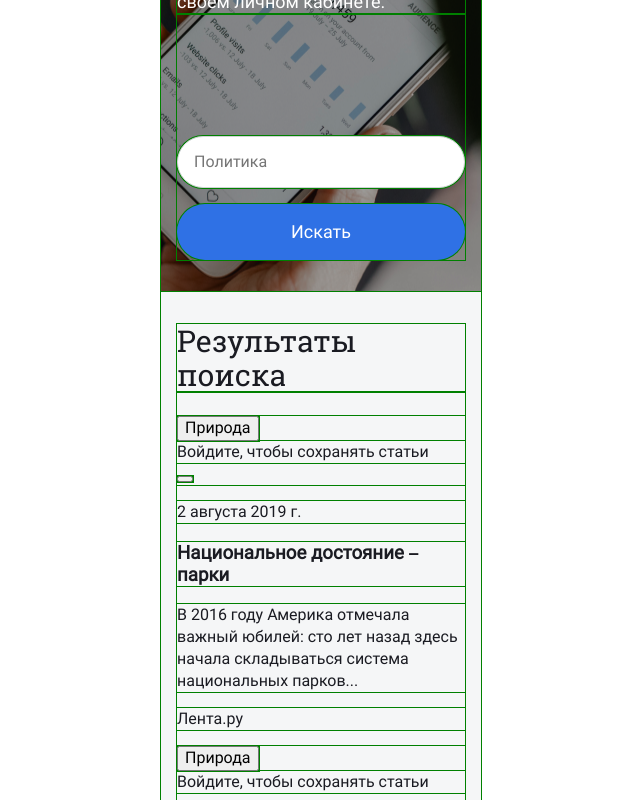
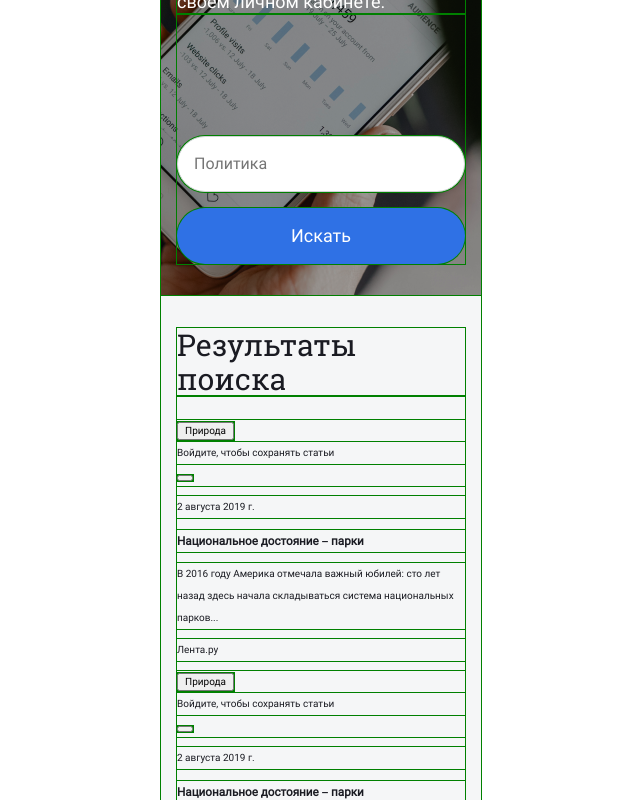
Before and after one commit to VitalyTikhonov/News_Explorer_Frontend, a website built with webpack: page src/index.html in a window 1280 px wide. Shown: the part 240-1040 px from the top of the page, without its empty margins (319-959 px from the left). Built offline with nearby package versions, Linux system fonts and the light colour scheme; files whose address does not match are found by name.

Commit message:
F014 Switching from html-rem to root-em Removed rems, moved the base font from html to root

```diff
--- a/src/blocks/article-block/__card-container/article-block__card-container.css
+++ b/src/blocks/article-block/__card-container/article-block__card-container.css
@@ -1,3 +1,3 @@
 .article-block__card-container {
-  padding-top: 2.4rem;
+  padding-top: 24px;
 }
--- a/src/blocks/article-block/article-block.css
+++ b/src/blocks/article-block/article-block.css
@@ -3,7 +3,7 @@
 @import url(./__button/article-block__button.css);
 
 .article-block {
-  padding-top: 3.2rem;
-  padding-bottom: 3.2rem;
+  padding-top: 32px;
+  padding-bottom: 32px;
   background: #F5F6F7;
 }
--- a/src/blocks/header/header.css
+++ b/src/blocks/header/header.css
@@ -7,8 +7,8 @@
   z-index: 1;
   display: flex;
   justify-content: space-between;
-  padding-top: 1.6rem;
-  padding-bottom: 1.6rem;
+  padding-top: 16px;
+  padding-bottom: 16px;
   color: #FFFFFF;
   box-shadow: inset 0px -1px 0px rgba(255, 255, 255, 0.2);
 }
--- a/src/blocks/html/html.css
+++ /dev/null
@@ -1,3 +0,0 @@
-.html {
-  font-size: 10px;
-}
--- a/src/blocks/news-search-form/__bar/news-search-form__bar.css
+++ b/src/blocks/news-search-form/__bar/news-search-form__bar.css
@@ -1,9 +1,14 @@
 .news-search-form__bar {
-  padding: 1.6rem;
+  padding: 16px;
   background: #FFFFFF;
   border: 1px solid #D1D2D6;
   box-sizing: border-box;
   backdrop-filter: blur(100px);
   border-radius: 100px;
   color: #B6BCBF;
+  font-family: Roboto;
+  font-style: normal;
+  font-weight: normal;
+  font-size: 16px;
+  line-height: 22px;
 }
--- a/src/blocks/news-search-form/__button/news-search-form__button.css
+++ b/src/blocks/news-search-form/__button/news-search-form__button.css
@@ -1,7 +1,7 @@
 .news-search-form__button {
-  margin-top: 1.6rem;
-  padding-top: 1.6rem;
-  padding-bottom: 1.6rem;
+  margin-top: 16px;
+  padding-top: 16px;
+  padding-bottom: 16px;
   background: #2F71E5;
   border: none;
   /* box-shadow: 0px 5px 15px rgba(14, 26, 57, 0.2); */
--- a/src/blocks/root/__child-width/root__child-width.css
+++ b/src/blocks/root/__child-width/root__child-width.css
@@ -1,6 +1,6 @@
 .root__child-width {
   margin: 0;
-  width: 28.8rem;
-  padding-left: 1.6rem;
-  padding-right: 1.6rem;
+  width: 28.8em;
+  padding-left: 1.6em;
+  padding-right: 1.6em;
 }
--- a/src/blocks/root/root.css
+++ b/src/blocks/root/root.css
@@ -6,7 +6,7 @@
   font-family: Roboto, Arial, Calibri, sans-serif;
   font-style: normal;
   font-weight: normal;
-  font-size: 16px;
+  font-size: 10px; /* влияет на паддинги в разделах */
   line-height: 22px;
   color: #1A1B22;
 
--- a/src/index.html
+++ b/src/index.html
@@ -1,5 +1,5 @@
 <!DOCTYPE html>
-<html class="html" lang="ru">
+<html lang="ru">
 
 <head>
   <meta charset="UTF-8">
--- a/src/pages/index.css
+++ b/src/pages/index.css
@@ -1,6 +1,5 @@
 @import url(../vendor/normalize.css);
 @import url(../vendor/fonts.css);
-@import url(../blocks/html/html.css);
 @import url(../blocks/root/root.css);
 @import url(../blocks/header/header.css);
 @import url(../blocks/button/button.css);
```
